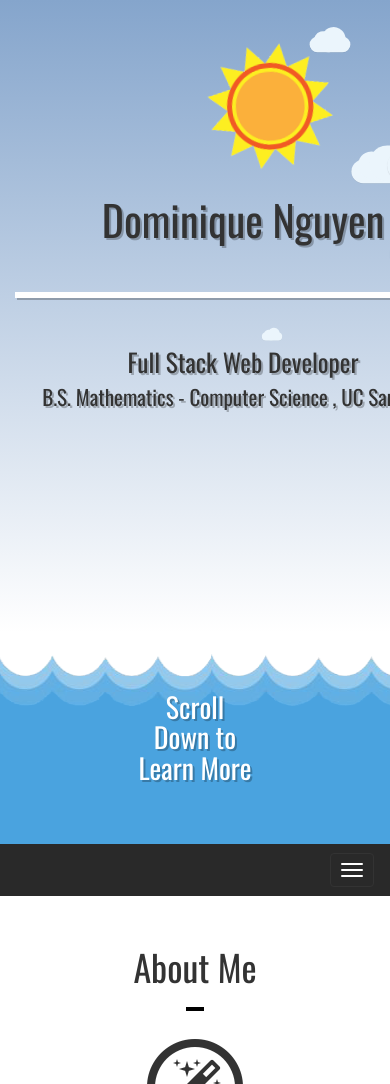
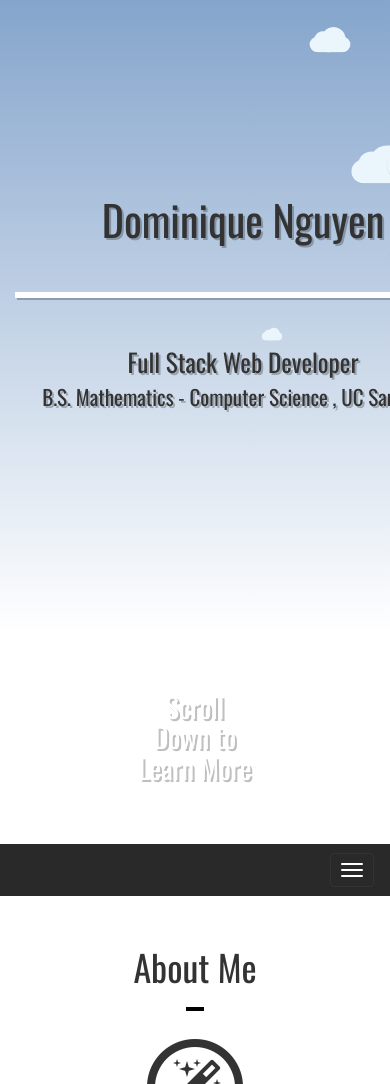
Before and after one commit to domnguyen/domnguyen.github.io, a PHP site: page / in a window 390 px wide; the page is wider, and only the part inside the window is pictured. Shown: the top 1084 px of that part. Run offline with PHP 8.4, Linux system fonts and the light colour scheme.

Commit message:
Mobile removed sun/water/boat

```diff
--- a/css/style.css
+++ b/css/style.css
@@ -243,4 +243,14 @@ h6.scroll-down{
   .introduction-text h5{
     font-size:1.5em;
   }
+  .sun{
+display:none;
+  }
+  .boat{
+  display:none;
+  }
+  .name-window{
+  background: transparent;
+
+  }
 }
```
